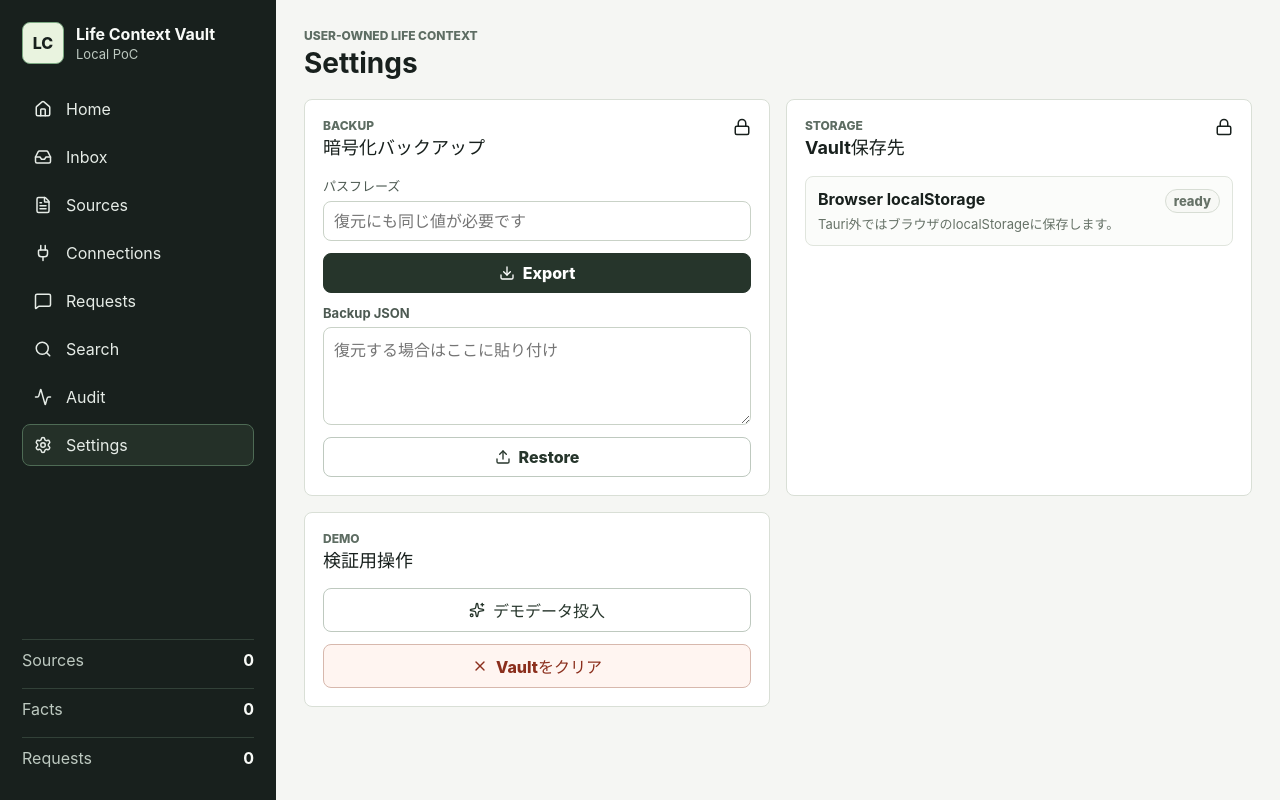
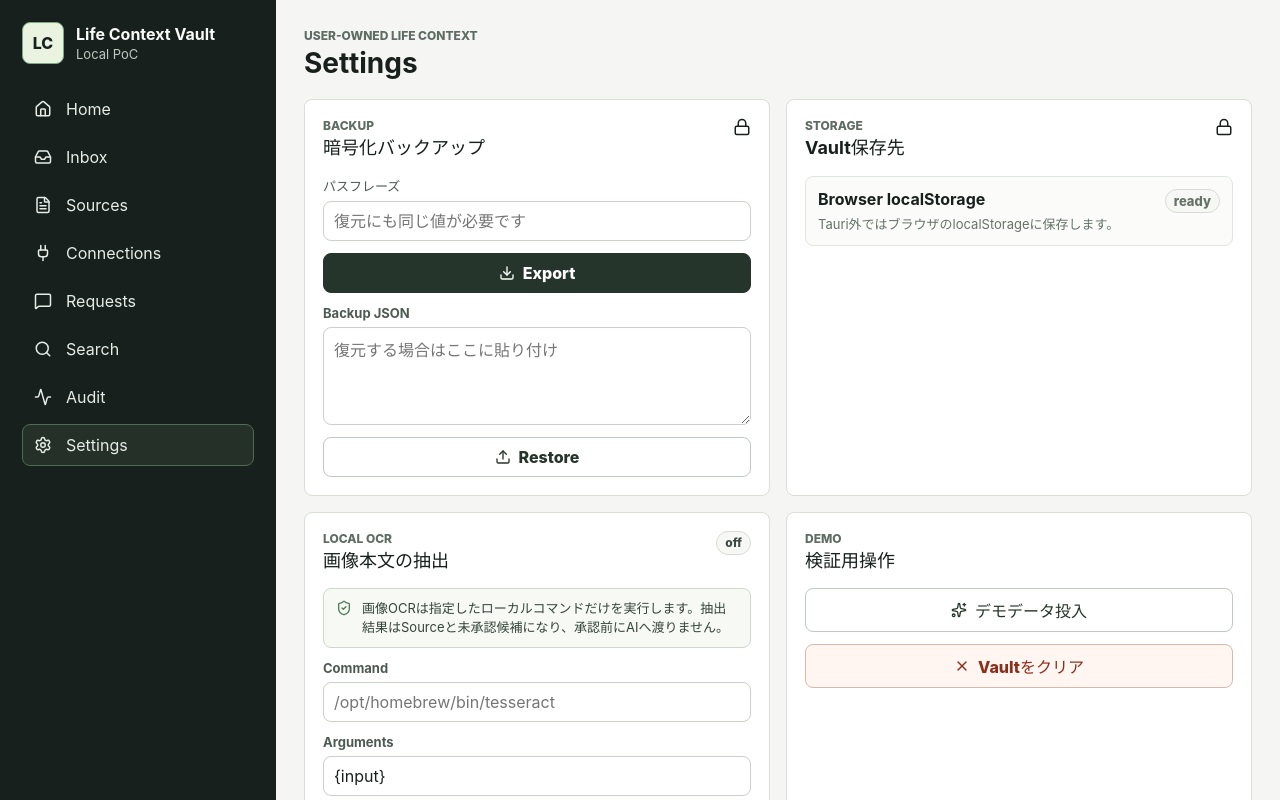
Before and after one commit to Kota-Ohno/life-context-vault, a React (Vite) app: page / in a window 1280 px wide. Both pictures are taken after a click on the button "Settings". Shown: the top 800 px of the page. Built offline with nearby package versions, Linux system fonts and the light colour scheme.

Commit message:
Add OCR provider settings

```diff
--- a/src/App.tsx
+++ b/src/App.tsx
@@ -575,7 +575,14 @@ export function App() {
   const searchResults = nativePath && searchMode === "native_fts"
     ? nativeSearchResults
     : localSearchResults;
-  const ocrExtractionAvailable = Boolean(documentExtractionCapabilities?.ocrExtraction);
+  const configuredOcrCommand = runtimePreferences.ocrCommand.trim();
+  const configuredOcrArgs = runtimePreferences.ocrArgs.trim();
+  const configuredOcrTimeoutSeconds = normalizedOcrTimeout(runtimePreferences.ocrTimeoutSeconds);
+  const runtimeOcrAvailable = Boolean(configuredOcrCommand);
+  const ocrExtractionAvailable = Boolean(documentExtractionCapabilities?.ocrExtraction || runtimeOcrAvailable);
+  const ocrProviderLabel = runtimeOcrAvailable
+    ? ocrProviderLabelFromCommand(configuredOcrCommand)
+    : documentExtractionCapabilities?.ocrProviderLabel ?? null;
   const sourceAccept = ocrExtractionAvailable ? SUPPORTED_SOURCE_ACCEPT_WITH_OCR : SUPPORTED_SOURCE_ACCEPT;
   const sourceLabel = ocrExtractionAvailable ? SUPPORTED_SOURCE_LABEL_WITH_OCR : SUPPORTED_SOURCE_LABEL;
 
@@ -671,7 +678,10 @@ export function App() {
         const extracted = await extractNativeDocumentText({
           fileName: file.name,
           mimeType: file.type,
-          contentBase64: await fileToBase64(file)
+          contentBase64: await fileToBase64(file),
+          ocrCommand: runtimeOcrAvailable ? configuredOcrCommand : null,
+          ocrArgs: runtimeOcrAvailable ? configuredOcrArgs : null,
+          ocrTimeoutSeconds: runtimeOcrAvailable ? configuredOcrTimeoutSeconds : null
         });
         if (!extracted) {
           setUploadFeedback(unsupportedFileFeedback(file, "native_required"));
@@ -1569,7 +1579,7 @@ export function App() {
             addManualSource={addManualSource}
             handleFileUpload={handleFileUpload}
             ocrExtractionAvailable={ocrExtractionAvailable}
-            ocrProviderLabel={documentExtractionCapabilities?.ocrProviderLabel ?? null}
+            ocrProviderLabel={ocrProviderLabel}
             sourceAccept={sourceAccept}
             sourceLabel={sourceLabel}
             uploadFeedback={uploadFeedback}
@@ -1678,6 +1688,8 @@ export function App() {
             nativePath={nativePath}
             nativeRevision={nativeRevision}
             storageReady={storageReady}
+            runtimePreferences={runtimePreferences}
+            updateRuntimePreference={updateRuntimePreference}
           />
         )}
       </main>
@@ -3502,7 +3514,9 @@ function SettingsView({
   seedDemo,
   nativePath,
   nativeRevision,
-  storageReady
+  storageReady,
+  runtimePreferences,
+  updateRuntimePreference
 }: {
   passphrase: string;
   setPassphrase: (value: string) => void;
@@ -3515,7 +3529,10 @@ function SettingsView({
   nativePath: string | null;
   nativeRevision: string | null;
   storageReady: boolean;
+  runtimePreferences: RuntimePreferences;
+  updateRuntimePreference: (next: Partial<RuntimePreferences>) => void;
 }) {
+  const hasOcrCommand = Boolean(runtimePreferences.ocrCommand.trim());
   return (
     <section className="view-grid">
       <div className="panel">
@@ -3558,6 +3575,57 @@ function SettingsView({
               </span>
             </div>
             <Badge>{storageReady ? "ready" : "loading"}</Badge>
+          </div>
+        </div>
+      </div>
+      <div className="panel">
+        <div className="panel-heading">
+          <div>
+            <p className="eyebrow">Local OCR</p>
+            <h3>画像本文の抽出</h3>
+          </div>
+          <Badge>{hasOcrCommand ? "configured" : "off"}</Badge>
+        </div>
+        <div className="form-stack">
+          <div className="trust-note">
+            <ShieldCheck size={16} />
+            <span>画像OCRは指定したローカルコマンドだけを実行します。抽出結果はSourceと未承認候補になり、承認前にAIへ渡りません。</span>
+          </div>
+          <Input
+            label="Command"
+            value={runtimePreferences.ocrCommand}
+            onChange={(value) => updateRuntimePreference({ ocrCommand: value })}
+            placeholder="/opt/homebrew/bin/tesseract"
+          />
+          <Input
+            label="Arguments"
+            value={runtimePreferences.ocrArgs}
+            onChange={(value) => updateRuntimePreference({ ocrArgs: value })}
+            placeholder="{input} stdout -l eng+jpn"
+          />
+          <Input
+            label="Timeout seconds"
+            value={String(runtimePreferences.ocrTimeoutSeconds)}
+            onChange={(value) => updateRuntimePreference({ ocrTimeoutSeconds: normalizedOcrTimeout(Number(value)) })}
+            type="number"
+          />
+          <div className="action-row">
+            <button
+              className="secondary-button"
+              onClick={() => updateRuntimePreference({ ocrArgs: "{input} stdout" })}
+              type="button"
+            >
+              <Settings size={16} />
+              Tesseract args
+            </button>
+            <button
+              className="danger-button"
+              onClick={() => updateRuntimePreference({ ocrCommand: "", ocrArgs: "{input}", ocrTimeoutSeconds: 30 })}
+              type="button"
+            >
+              <X size={16} />
+              Clear
+            </button>
           </div>
         </div>
       </div>
@@ -3970,6 +4038,17 @@ function documentExtractionLabel(kind: string): string {
   }
 }
 
+function normalizedOcrTimeout(value: number): number {
+  if (!Number.isFinite(value)) return 30;
+  return Math.min(120, Math.max(1, Math.round(value)));
+}
+
+function ocrProviderLabelFromCommand(command: string): string {
+  const trimmed = command.trim();
+  if (!trimmed) return "OCR Provider";
+  return trimmed.split(/[\\/]/).filter(Boolean).pop() ?? trimmed;
+}
+
 function linkedFactCount(state: VaultState, sourceId: string): number {
   return state.facts.filter((fact) => fact.sourceIds.includes(sourceId)).length;
 }
--- a/src/nativeStorage.ts
+++ b/src/nativeStorage.ts
@@ -106,6 +106,9 @@ export async function extractNativeDocumentText(input: {
   fileName: string;
   mimeType: string;
   contentBase64: string;
+  ocrCommand?: string | null;
+  ocrArgs?: string | null;
+  ocrTimeoutSeconds?: number | null;
 }): Promise<NativeDocumentExtractionResult | null> {
   if (!isTauriRuntime()) return null;
   const { invoke } = await import("@tauri-apps/api/core");
--- a/src/runtimePreferences.ts
+++ b/src/runtimePreferences.ts
@@ -2,10 +2,16 @@ const RUNTIME_PREFERENCES_KEY = "life-context-vault-runtime-preferences";
 
 export interface RuntimePreferences {
   autoStartAiAccess: boolean;
+  ocrCommand: string;
+  ocrArgs: string;
+  ocrTimeoutSeconds: number;
 }
 
 const defaultRuntimePreferences: RuntimePreferences = {
-  autoStartAiAccess: false
+  autoStartAiAccess: false,
+  ocrCommand: "",
+  ocrArgs: "{input}",
+  ocrTimeoutSeconds: 30
 };
 
 export function loadRuntimePreferences(): RuntimePreferences {
```
Also changed, not shown: 5 other files (tests, documents, lock files or other folders).
